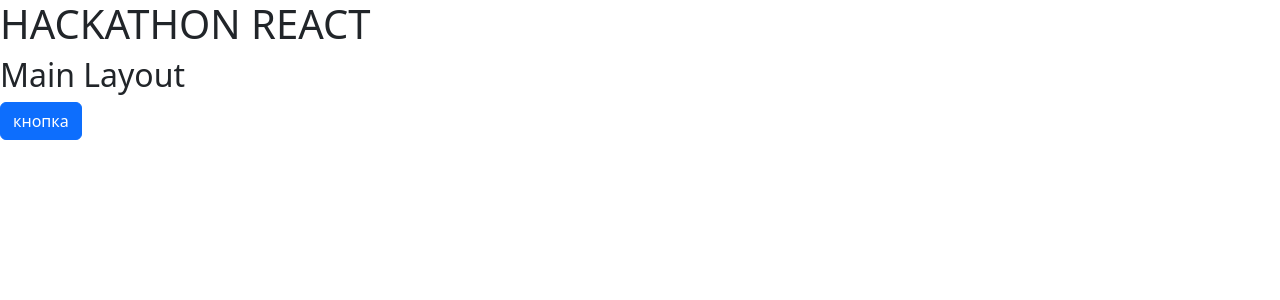
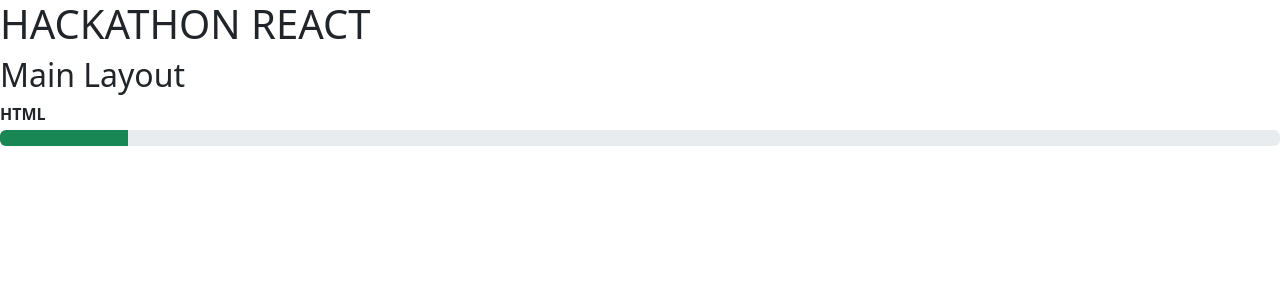
Before and after one commit to absolemDev/hackathon-react-RS, a React (Create React App) app: page / in a window 1280 px wide. Shown: the top 300 px of the page. Built offline with nearby package versions, Linux system fonts and the light colour scheme.

Commit message:
Add Progress Bar

```diff
--- a/src/app/component/btn.jsx
+++ b/src/app/component/btn.jsx
@@ -2,27 +2,8 @@
 import PropTypes from "prop-types";
 
 function Btn({ color, onClick, label }) {
-  const colorArr = [
-    "primary",
-    "secondary",
-    "success",
-    "danger",
-    "warning",
-    "info",
-    "light",
-    "dark",
-    "link",
-    "outline-primary",
-    "outline-secondary",
-    "outline-success",
-    "outline-danger",
-    "outline-warning",
-    "outline-info",
-    "outline-dark"
-  ];
-
   const renderColor = () => {
-    return `btn btn-${colorArr[color]}`;
+    return `btn btn-${color}`;
   };
 
   return (
@@ -33,7 +14,7 @@
 }
 
 Btn.propTypes = {
-  color: PropTypes.number,
+  color: PropTypes.string,
   onClick: PropTypes.func,
   label: PropTypes.string
 };
--- /dev/null
+++ b/src/app/component/progressBar.jsx
@@ -0,0 +1,30 @@
+import React from "react";
+import PropTypes from "prop-types";
+
+function ProgressBar({ percent, label }) {
+  return (
+    <>
+      <div className="text-uppercase fw-bold pb-1">{label}</div>
+      <div
+        className="progress"
+        role="progressbar"
+        aria-label="Success example"
+        aria-valuenow="25"
+        aria-valuemin="0"
+        aria-valuemax="100"
+      >
+        <div
+          className="progress-bar bg-success"
+          style={{ width: `${percent}%` }}
+        ></div>
+      </div>
+    </>
+  );
+}
+
+ProgressBar.propTypes = {
+  percent: PropTypes.number,
+  label: PropTypes.string
+};
+
+export default ProgressBar;
--- a/src/app/layouts/main.jsx
+++ b/src/app/layouts/main.jsx
@@ -1,15 +1,11 @@
 import React from "react";
-import Btn from "../component/btn";
+import ProgressBar from "../component/progressBar";
 
 const MainLayout = () => {
-  const handleClick = () => {
-    console.log("click");
-  };
-
   return (
     <>
       <h2>Main Layout</h2>
-      <Btn label={"кнопка"} onClick={handleClick} color={0} />
+      <ProgressBar label={"html"} percent={10} />
     </>
   );
 };
```
